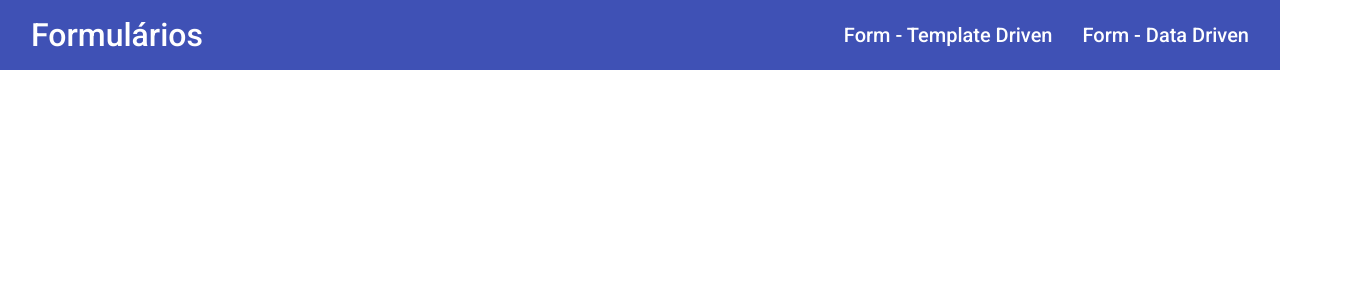
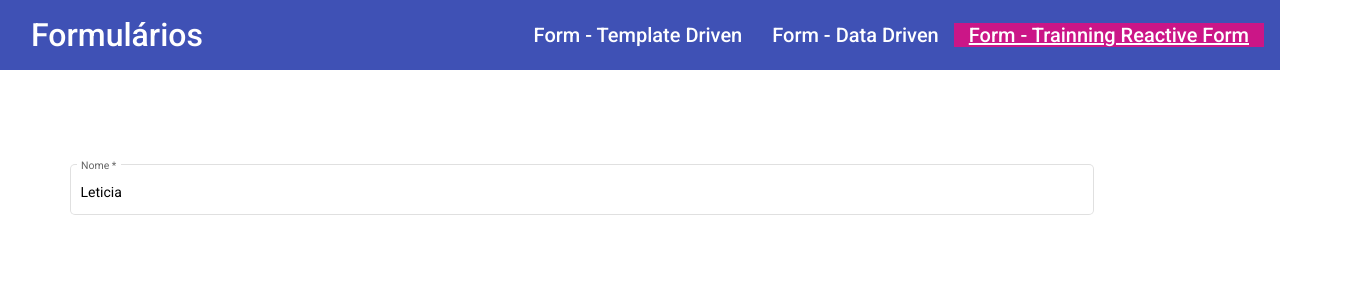
Before and after one commit to leticiamazzo/course-angular, an Angular app in the folder forms/: page /trainningReactiveForm in a window 1280 px wide. Before the commit this address led to /. Shown: the top 300 px of the page, 1350 px wide, since content can reach past the window. Built offline with nearby package versions, Linux system fonts and the light colour scheme.

Commit message:
create new reactive form component

```diff
--- a/forms/src/app/app-routing.module.ts
+++ b/forms/src/app/app-routing.module.ts
@@ -3,11 +3,13 @@ import { Routes, RouterModule } from '@angular/router';
 
 import { DataFormComponent } from './data-form/data-form.component';
 import { TemplateFormComponent } from './template-form/template-form.component';
+import { TrainningReactiveFormComponent } from './trainning-reactive-form/trainning-reactive-form.component';
 
 const routes: Routes = [
   { path: 'templateForm', component: TemplateFormComponent },
   { path: 'dataForm', component: DataFormComponent },
-  { path: '', pathMatch: 'full', redirectTo: 'dataForm' },
+  { path: 'trainningReactiveForm', component: TrainningReactiveFormComponent },
+  { path: '', pathMatch: 'full', redirectTo: 'trainningReactiveForm' },
 ];
 
 @NgModule({
--- a/forms/src/app/app.component.html
+++ b/forms/src/app/app.component.html
@@ -9,6 +9,10 @@
     <li>
       <a routerLink="/dataForm" routerLinkActive="active-link">Form - Data Driven</a>
     </li>
+
+    <li>
+      <a routerLink="/trainningReactiveForm" routerLinkActive="active-link">Form - Trainning Reactive Form</a>
+    </li>
   </ul>
 </mat-toolbar>
 
--- a/forms/src/app/app.module.ts
+++ b/forms/src/app/app.module.ts
@@ -14,11 +14,13 @@ import { MatToolbarModule } from '@angular/material/toolbar';
 import { FormsModule, ReactiveFormsModule } from '@angular/forms';
 import { DataFormModule } from './data-form/data-form.module';
 import { SharedModule } from './shared/shared.module';
+import { TrainningReactiveFormComponent } from './trainning-reactive-form/trainning-reactive-form.component';
 
 @NgModule({
   declarations: [
     AppComponent,
     TemplateFormComponent,
+    TrainningReactiveFormComponent,
   ],
   imports: [
     BrowserModule,
--- a/forms/src/app/data-form/data-form.component.ts
+++ b/forms/src/app/data-form/data-form.component.ts
@@ -33,7 +33,7 @@ export class DataFormComponent implements OnInit {
     // 4FM - cria formulário no momento da inicialização do componente
     // 2 FORMAS
     // 1ª é mais verbosa
-    // Atibui a var form à uma instância de um FormGroup (cria um exemplar da classe FormGroup para trabalhar com ela).
+    // Atribui a var form à uma instância de um FormGroup (cria um exemplar da classe FormGroup para trabalhar com ela).
     // A classe FormGroup recebe como parâmetro um objeto com cada campo que queremos declarar no formulário. Cada campo desse será um "controle" do formulário
     // Dentro da classe instânciada FormControl pode se passar o valor inicial que será exibido no campo. Ficaria assim: name: new FormControl('Leticia')
     // this.form = new FormGroup({
--- /dev/null
+++ b/forms/src/app/trainning-reactive-form/trainning-reactive-form.component.html
@@ -0,0 +1,10 @@
+<div class="example-container">
+    <form [formGroup]="form">
+        <!--  (ngSubmit)="onSubmit()" -->
+        <mat-form-field appearance="outline" >
+            <mat-label>Nome</mat-label>
+            <input matInput type="text" placeholder="Nome" id="name" formControlName="name">
+          </mat-form-field>
+
+    </form>
+</div>
--- /dev/null
+++ b/forms/src/app/trainning-reactive-form/trainning-reactive-form.component.scss
@@ -0,0 +1,37 @@
+.example-container {
+    .mat-form-field {
+      display: block;
+      max-width: 80%;
+      min-width: 150px;
+      padding: 20px 0;
+
+      form {
+        margin-bottom: 20px;
+      }
+
+      .mat-radio-button {
+        margin: 0 12px;
+      }
+    }
+
+    .line {
+      display: flex;
+      justify-content: space-between;
+      max-width: 80%;
+
+      .mat-form-field {
+        width: 30%;
+        min-width: 50px;
+      }
+    }
+
+    .inteire-line {
+      display: flex;
+      justify-content: space-between;
+
+      .mat-form-field {
+        width: 100%;
+        min-width: 50px;
+      }
+    }
+  }
--- /dev/null
+++ b/forms/src/app/trainning-reactive-form/trainning-reactive-form.component.ts
@@ -0,0 +1,22 @@
+import { FormBuilder, FormGroup, Validators } from '@angular/forms';
+import { Component, OnInit } from '@angular/core';
+
+@Component({
+  selector: 'app-trainning-reactive-form',
+  templateUrl: './trainning-reactive-form.component.html',
+  styleUrls: ['./trainning-reactive-form.component.scss']
+})
+export class TrainningReactiveFormComponent implements OnInit {
+  form: FormGroup;
+
+  constructor(
+    private formBuilder: FormBuilder,
+  ) { }
+
+  ngOnInit(): void {
+    this.form = this.formBuilder.group({
+      name: ['Leticia', [Validators.required, Validators.min(2), Validators.max(30)]]
+    })
+  }
+
+}
```
Also changed, not shown: forms/src/app/trainning-reactive-form/trainning-reactive-form.module.ts (added, +31 -0 lines), 1 other file (tests, documents, lock files or other folders).
